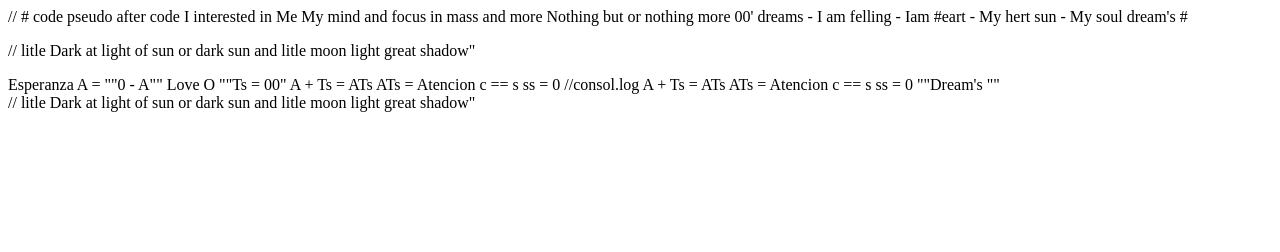
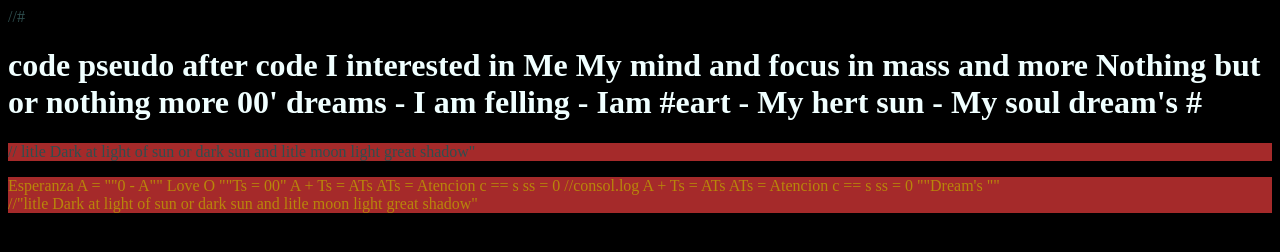
Before and after one commit to IFisma/Webdechill, a plain HTML site: page index.html in a window 1280 px wide. Drawn offline with Linux system fonts and the light colour scheme.

Commit message:
doComitEco

```diff
--- a/index.html
+++ b/index.html
@@ -4,9 +4,11 @@
     <meta charset="UTF-8">
     <meta name="viewport" content="width=device-width, initial-scale=1.0">
     <title>Web_chill_improvingv</title>
+    <link rel="stylesheet" href="styles.css">
 </head>
 <body>
-    //  #
+    //#
+    <h1>
     code pseudo
     after code I interested in Me My mind and focus  in mass and more Nothing but or nothing more 00'
     dreams - I am
@@ -14,10 +16,10 @@
             #eart - My hert
                 sun - My soul
                 dream's                                                                                #
-
+            </h1>
                <p> // litle Dark at light of sun or dark sun and litle moon light great shadow" </p>
 
-        <p>
+        <p class="pseudo">
                  Esperanza A  = ""0 - A""
                   Love  O  ""Ts = 00"
                    A + Ts  = ATs
@@ -32,7 +34,7 @@
 
                     ""Dream's ""
                     <br>
-                    // litle Dark at light of sun or dark sun and litle moon light great shadow"
+                    //"litle Dark at light of sun or dark sun and litle moon light great shadow"
             </p>
 
 </body>
--- a/styles.css
+++ b/styles.css
@@ -0,0 +1,11 @@
+body{
+    background-color: black;
+    color: darkslategrey;
+}
+h1{
+    color: azure;
+}
+.pseudo{
+    color: darkgoldenrod;
+}
+p{background-color: brown;}
```
